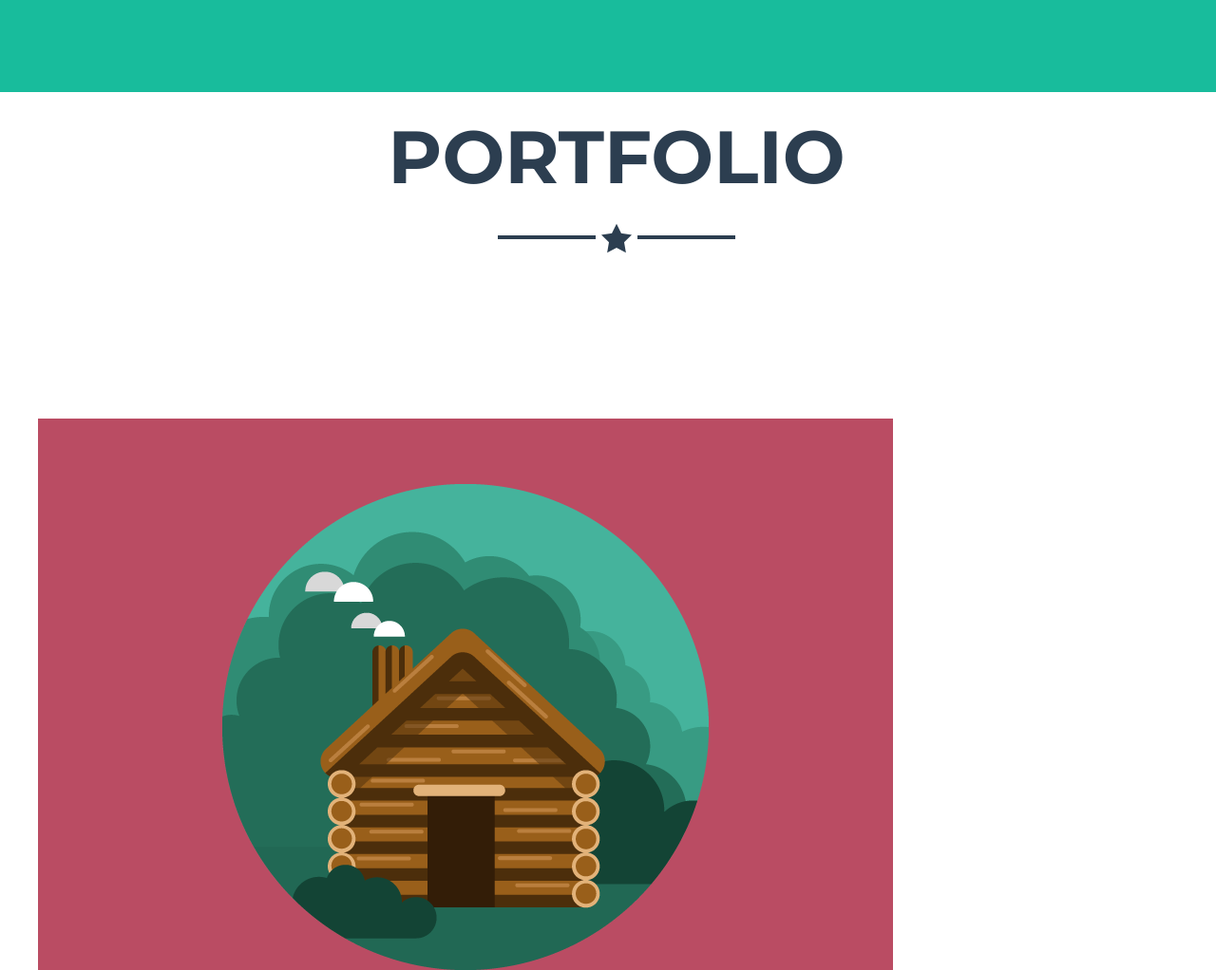
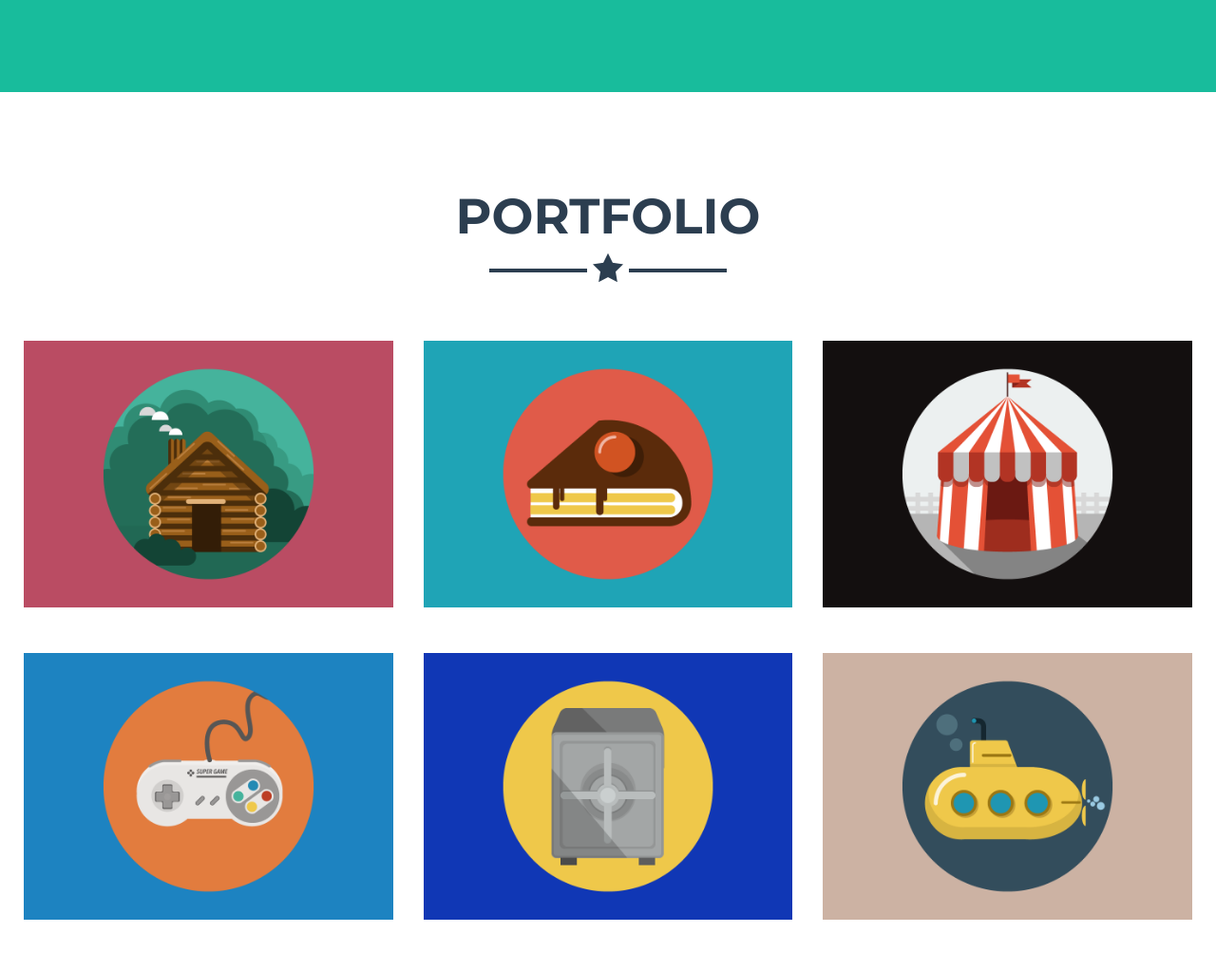
Before and after one commit to victorialung/freelancer-challenge, a plain HTML site: page index.html in a window 1280 px wide. Shown: the part 720-1742 px from the top of the page at 95% size. Drawn offline with Linux system fonts and the light colour scheme; files whose address does not match are found by name.

Commit message:
insertando imagenes

```diff
--- a/css/style.css
+++ b/css/style.css
@@ -142,34 +142,48 @@ header{
 }
 
 /*-------------------------portfolio---------------------------------*/
-portfolio{
+.portfolio_presentation{
     height: auto;
-    padding: 200px 0px 200px 0px;
+    padding: 86px 0px 200px 0px;
+    text-align: center;
     font-family: 'Montserrat',sans-serif;
     background-color: #fff;
     color:#2c3e50;
 }
 
-.portfolio_welcome {
-    display: block;
-    padding: 2px 0px 0px 18px;
-    text-align: center;
-    font-size: 78px;
+.portfolio_welcome_span {
+    font-size: 52px;;
 }
 
 .portfolio_icon_zoom{
     max-width: 250px;
     border-width: 2px;
     border-style:solid;
-    margin-top: 16px;
+    margin-top: 11px;
+    text-align: center;
 }
 
-.portfolio_welcome span:after{
+.portfolio_presentation span:after{
     display:inline-block;
     position:relative;
-    bottom:120px;
+    bottom: 35px;
     padding:6px;
     text-align: center;
     font-size:32px;
     background-color: #fff;
 }
+
+.portfolio_container{
+    margin: 0px;
+}
+
+.portfolio_images{
+    padding: 10px;
+    column-count: 3;
+    column-gap: 2px;
+}
+
+figure{
+    margin: 0px;
+    padding: 10px 15px 10px 15px;
+}
--- a/index.html
+++ b/index.html
@@ -46,12 +46,11 @@
                 </div>
             </div>
         </header>
+        <!--portfolio-->
         <portfolio>
             <div class="portfolio_presentation">
-                <div class="portfolio_welcome">
                     <span class="portfolio_welcome_span text-uppercase">portfolio</span>
                     <hr class="portfolio_icon_zoom"><span class="icon-star-full"></span>
-                </div>
                 <div class="portfolio_container">
                     <div class="portfolio_images">
                         <figure>
@@ -60,16 +59,15 @@
                         <figure>
                                 <img src="assets/img/cake.png" alt="cake">
                         </figure>
+                        <figure>
+                                <img src="assets/img/circus.png" alt="circus">
+                        </figure>
                     </div>
                     <div class="portfolio_images">
                         <figure>
-                                <img src="assets/img/circus.png" alt="circus">
-                        </figure>
-                        <figure>
                                 <img src="assets/img/game.png" alt="game">
                         </figure>
-                    </div>
-                    <div class="portfolio_images">
+
                         <figure>
                                 <img src="assets/img/safe.png" alt="safe">
                         </figure>
```
